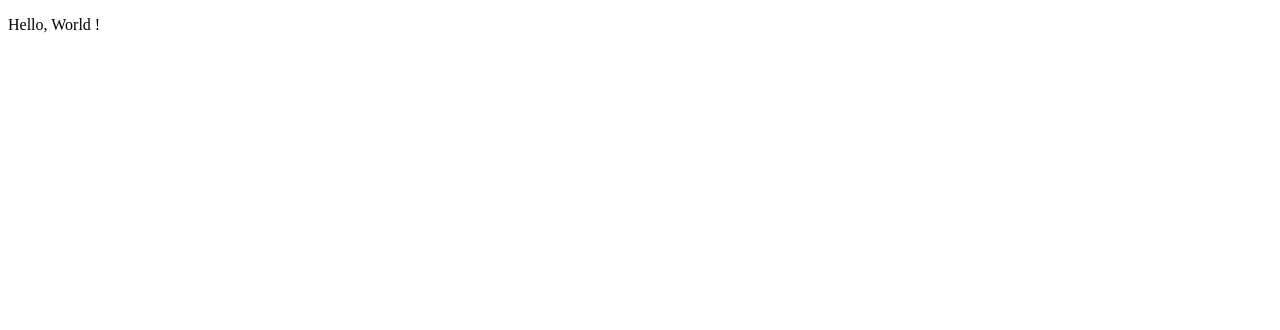
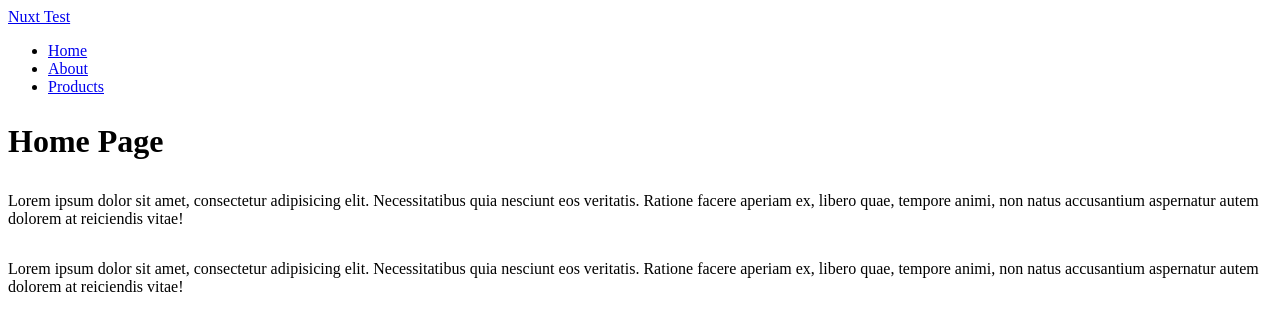
Before and after one commit to Alexisvib/nuxt-brouillon, a Nuxt app: page / in a window 1280 px wide. Shown: the top 330 px of the page. Built offline with nearby package versions, Linux system fonts and the light colour scheme.

Commit message:
add pages

```diff
--- a/app.vue
+++ /dev/null
@@ -1,5 +0,0 @@
-<template>
-  <div>
-    <p>Hello, World !</p>
-  </div>
-</template>
--- a/package.json
+++ b/package.json
@@ -11,6 +11,8 @@
   "devDependencies": {
     "@nuxt/devtools": "latest",
     "@types/node": "^18.16.19",
-    "nuxt": "^3.6.3"
+    "nuxt": "^3.6.3",
+    "sass": "^1.63.6",
+    "sass-loader": "^13.3.2"
   }
 }
--- /dev/null
+++ b/pages/about.vue
@@ -0,0 +1,22 @@
+<template>
+  <div>
+    <h2>About Page</h2>
+    <p>Lorem ipsum dolor sit amet, consectetur adipisicing elit. Necessitatibus quia nesciunt eos veritatis. Ratione facere aperiam ex, libero quae, tempore animi, non natus accusantium aspernatur autem dolorem at reiciendis vitae!</p>
+    <p>Lorem ipsum dolor sit amet, consectetur adipisicing elit. Necessitatibus quia nesciunt eos veritatis. Ratione facere aperiam ex, libero quae, tempore animi, non natus accusantium aspernatur autem dolorem at reiciendis vitae!</p>
+  </div>
+</template>
+
+<script setup>
+
+</script>
+
+<style lang="scss" scoped>
+  h2 {
+    margin-bottom: 2rem;
+    font-size: 2rem;
+  }
+
+  p {
+    margin: 2rem 0;
+  }
+</style>
--- /dev/null
+++ b/pages/index.vue
@@ -0,0 +1,32 @@
+<template>
+  <div>
+    <header>
+      <nav>
+        <NuxtLink to="/">Nuxt Test</NuxtLink>
+        <ul>
+          <li><NuxtLink to="/">Home</NuxtLink></li>
+          <li><NuxtLink to="/about">About</NuxtLink></li>
+          <li><NuxtLink to="/products">Products</NuxtLink></li>
+        </ul>
+      </nav>
+    </header>
+    <h2>Home Page</h2>
+    <p>Lorem ipsum dolor sit amet, consectetur adipisicing elit. Necessitatibus quia nesciunt eos veritatis. Ratione facere aperiam ex, libero quae, tempore animi, non natus accusantium aspernatur autem dolorem at reiciendis vitae!</p>
+    <p>Lorem ipsum dolor sit amet, consectetur adipisicing elit. Necessitatibus quia nesciunt eos veritatis. Ratione facere aperiam ex, libero quae, tempore animi, non natus accusantium aspernatur autem dolorem at reiciendis vitae!</p>
+  </div>
+</template>
+
+<script setup>
+
+</script>
+
+<style lang="scss" scoped>
+  h2 {
+    margin-bottom: 2rem;
+    font-size: 2rem;
+  }
+
+  p {
+    margin: 2rem 0;
+  }
+</style>
--- /dev/null
+++ b/pages/products/[id].vue
@@ -0,0 +1,13 @@
+<template>
+  <div>
+    <p>Template for product {{ id }}</p>
+  </div>
+</template>
+
+<script setup>
+  const { id } = useRoute().params;
+</script>
+
+<style lang="scss" scoped>
+
+</style>
--- /dev/null
+++ b/pages/products/index.vue
@@ -0,0 +1,13 @@
+<template>
+  <div>
+    <h1>Products</h1>
+  </div>
+</template>
+
+<script setup>
+
+</script>
+
+<style lang="scss" scoped>
+
+</style>
```
Also changed, not shown: 1 other file (tests, documents, lock files or other folders).
